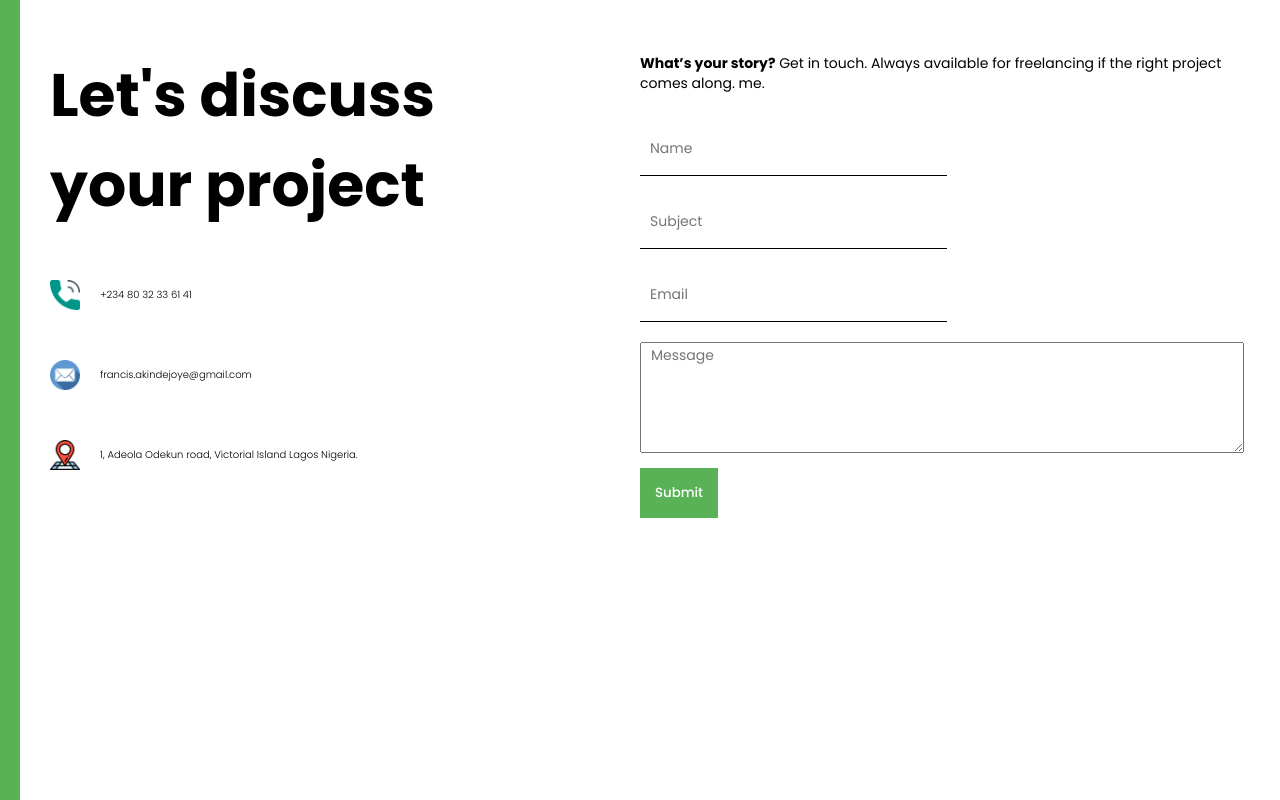
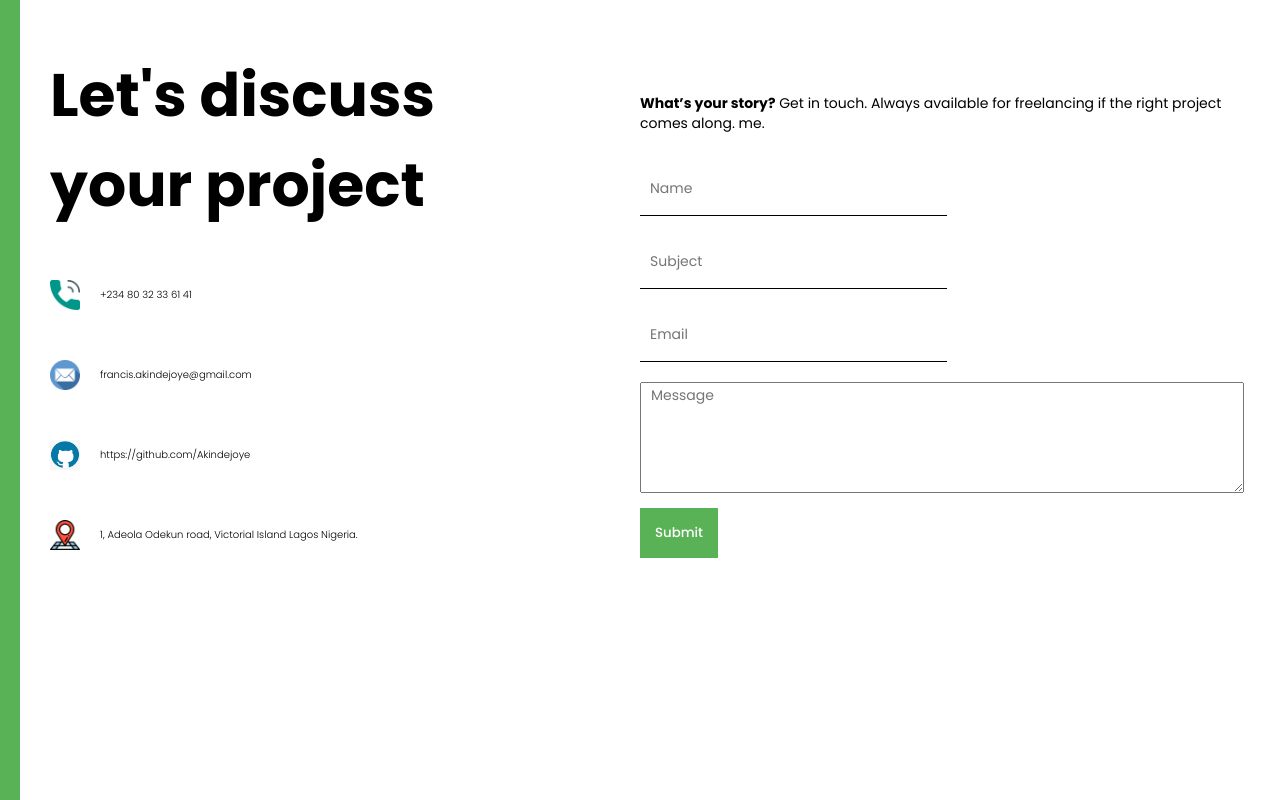
Before and after one commit to Akindejoye/my_portfolio, a React (Create React App) app: page / in a window 1280 px wide. Shown: the part 2639-3439 px from the top of the page. Built offline with nearby package versions, Linux system fonts and the light colour scheme.

Commit message:
Adding github address to Contact Component

```diff
--- a/src/components/contact/Contact.jsx
+++ b/src/components/contact/Contact.jsx
@@ -3,6 +3,7 @@ import './contact.css';
 import Phone from '../../images/phone.png';
 import Email from '../../images/email.png';
 import Address from '../../images/address.png';
+import Github from '../../images/github.png';
 import { useContext, useRef, useState } from 'react';
 import { ThemeContext } from './../../context';
 import React from "react";
@@ -51,6 +52,14 @@ const Contact = () => {
                         </div>
                         <div className="c-info-item">
                             <img
+                                src={Github}
+                                alt="Github"
+                                className='c-icon'
+                            />
+                            https://github.com/Akindejoye
+                        </div>
+                        <div className="c-info-item">
+                            <img
                                 src={Address}
                                 alt="Address"
                                 className='c-icon'
```
Also changed, not shown: src/images/github.png (added).
